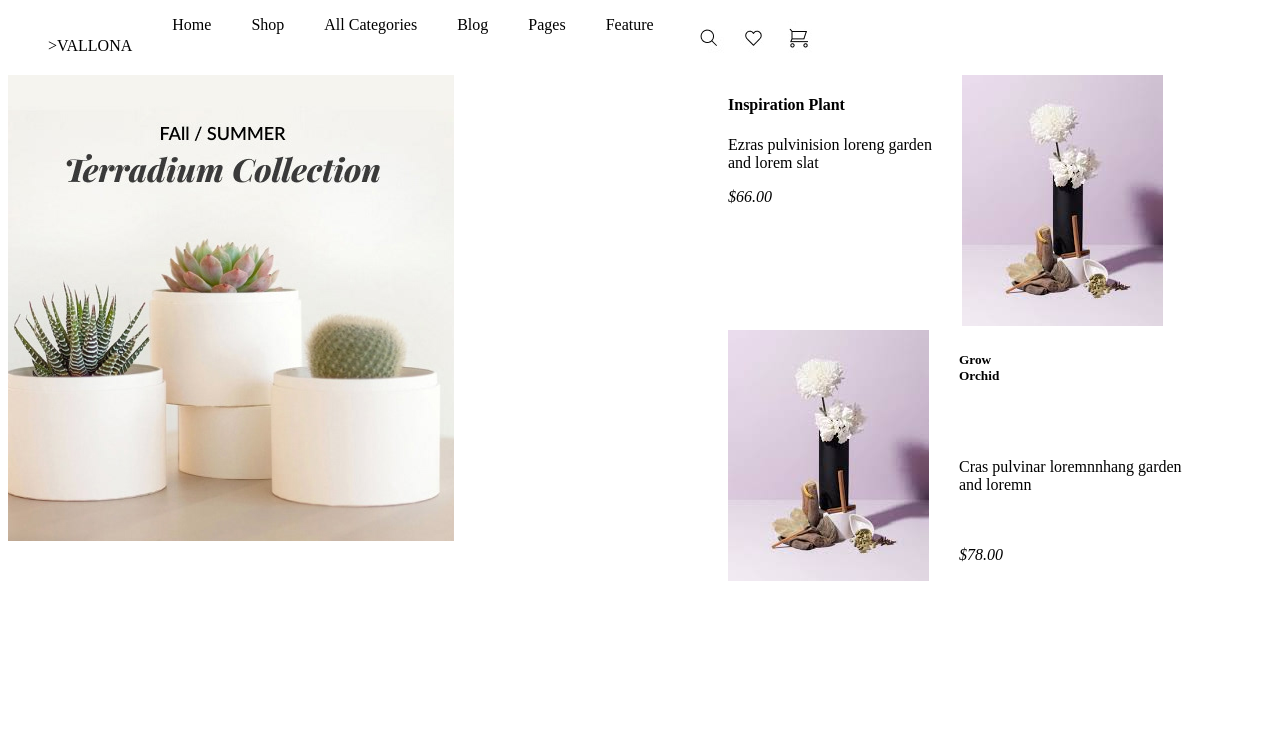
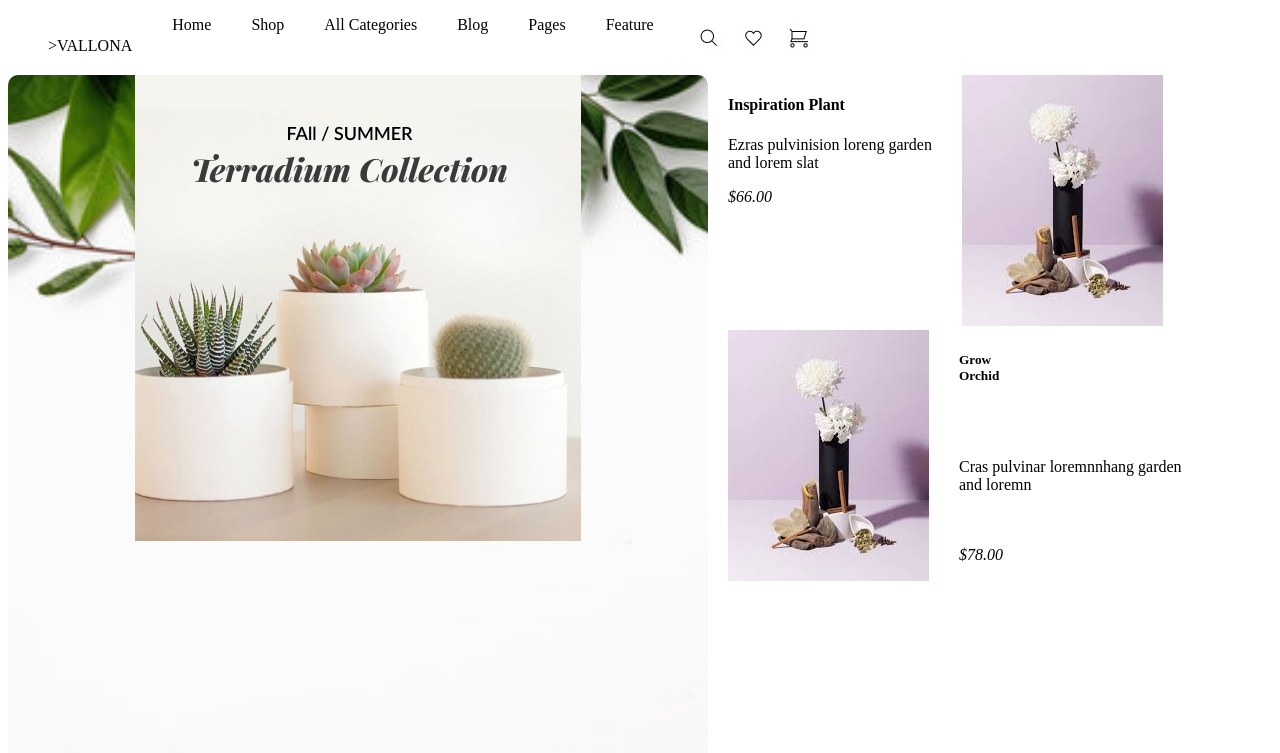
Before and after one commit to Esther-Shiamagovi/PlantWebsite, a plain HTML site: page index.html in a window 1280 px wide. Shown: the top 753 px of the page. Drawn offline with Linux system fonts and the light colour scheme.

Commit message:
first commit

```diff
--- a/index.html
+++ b/index.html
@@ -319,8 +319,11 @@ world.</p>
 <em>Byjinos</em>
 </div>
 </div>
+<br>
+<br>
+<div id="testimonies">
 <h1>We love our clients</h1>
 <em> The Best Testimonials</em>
-
+</div>
 </body>
 </html>
--- a/style.css
+++ b/style.css
@@ -9,6 +9,14 @@
 }
 #heroimage{
     border-radius: 10px;
+    background-image: url(image/background.jpg);
+     background-repeat: no-repeat;
+    background-size: cover;
+    text-align: center;
+    min-width: 700px;
+    min-height:550px ;
+
+
 }
 #main{
     display: flex;
@@ -117,6 +125,9 @@
     display:flex ;
     gap: 20px;
 }
+#testimonies{
+    text-align: center;
+}
 
 
 @media all and (max-width:1080){
```
Also changed, not shown: image/background.jpg (added).
